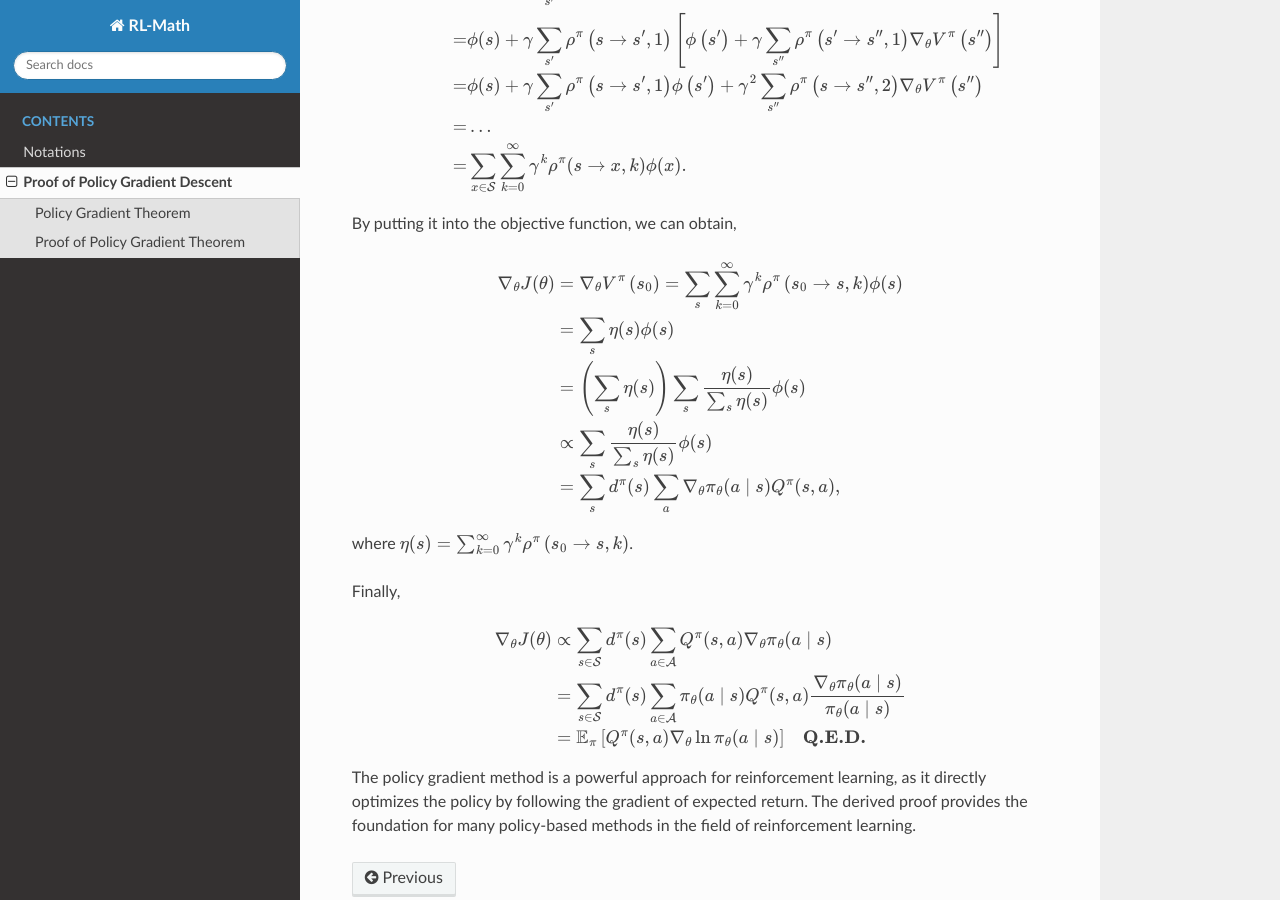
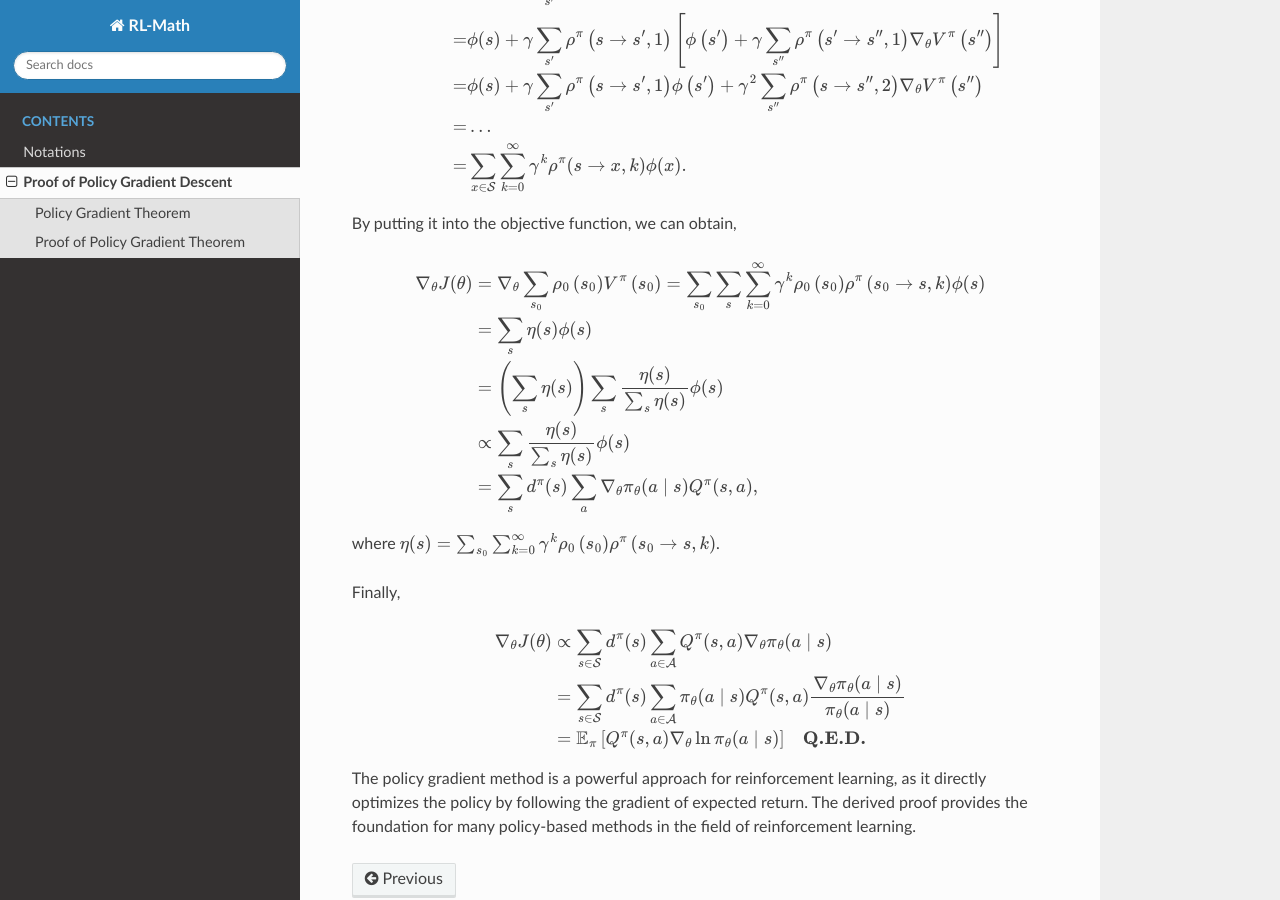
Before and after one commit to boyin96/Reinforcement-Learning-Math, a Sphinx documentation site: the page built from docs/source/policy_gradient.rst, in a window 1280 px wide and 900 px high, scrolled down 1464 px. Built offline with Sphinx 7.4.7 and the Read the Docs theme 3.1.0, drawn with Linux system fonts in a browser that asks for light colours.

Commit message:
Update policy_gradient.rst

```diff
--- a/docs/source/policy_gradient.rst
+++ b/docs/source/policy_gradient.rst
@@ -61,14 +61,14 @@ By putting it into the objective function, we can obtain,
 
 .. math::
     \begin{aligned}
-    	\nabla _{\theta}J(\theta )&=\nabla _{\theta}V^{\pi}\left( s_0 \right)=\sum_s{\sum_{k=0}^{\infty}{\gamma ^k\rho ^{\pi}}}\left( s_0\rightarrow s,k \right) \phi (s)\\
+    	\nabla _{\theta}J(\theta )&=\nabla _{\theta}\sum_{s_0}\rho_0\left( s_0 \right)V^{\pi}\left( s_0 \right)=\sum_{s_0}\sum_s{\sum_{k=0}^{\infty}{\gamma ^k\rho_0\left( s_0 \right)\rho ^{\pi}}}\left( s_0\rightarrow s,k \right) \phi (s)\\
     	&=\sum_s{\eta}(s)\phi (s)\\
     	&=\left( \sum_s{\eta}(s) \right) \sum_s{\frac{\eta (s)}{\sum_s{\eta}(s)}}\phi (s)\\
     	&\propto \sum_s{\frac{\eta (s)}{\sum_s{\eta}(s)}}\phi (s)\\
     	&=\sum_s{d^{\pi}}(s)\sum_a{\nabla _{\theta}}\pi _{\theta}(a\mid s)Q^{\pi}(s,a),\\
     \end{aligned}
 
-where :math:`\eta(s)=\sum_{k=0}^{\infty} \gamma ^k\rho^\pi\left(s_0 \rightarrow s, k\right)`.
+where :math:`\eta(s)=\sum_{s_0}\sum_{k=0}^{\infty} \gamma ^k\rho_0\left( s_0 \right)\rho^\pi\left(s_0 \rightarrow s, k\right)`.
 
 Finally,
 
```
